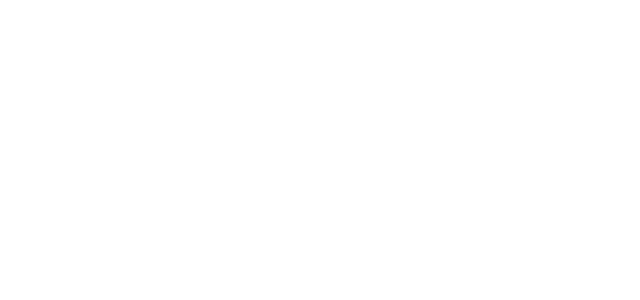
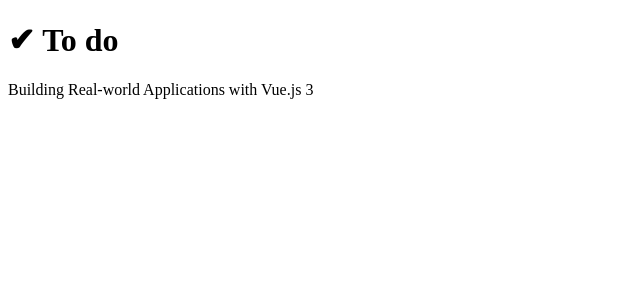
Before and after one commit to gaaferHajji2/j-l-vue, a Vue app in the folder vue-todo-list/: page / in a window 1280 px wide. Shown: the top 300 px of the page, without its empty margins (0-640 px from the left). Built offline with nearby package versions, Linux system fonts and the light colour scheme; the HTML template or start-up script is replaced by a standard one.

Commit message:
Adding app header

```diff
--- a/vue-todo-list/src/App.vue
+++ b/vue-todo-list/src/App.vue
@@ -1,7 +1,10 @@
-<script setup lang="ts"></script>
+<script setup lang="ts">
+import AppHeader from './components/AppHeader.vue';
+
+</script>
 
 <template>
-
+    <AppHeader />
 </template>
 
 <style scoped></style>
```
